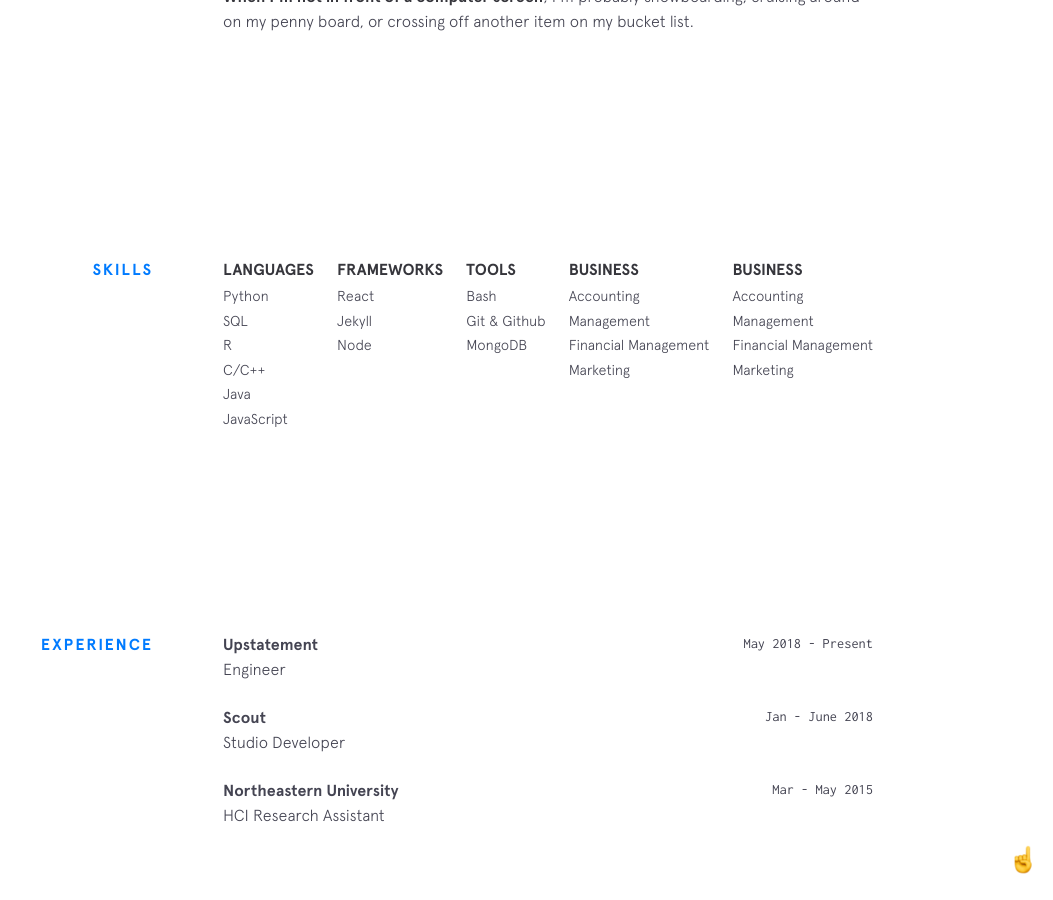
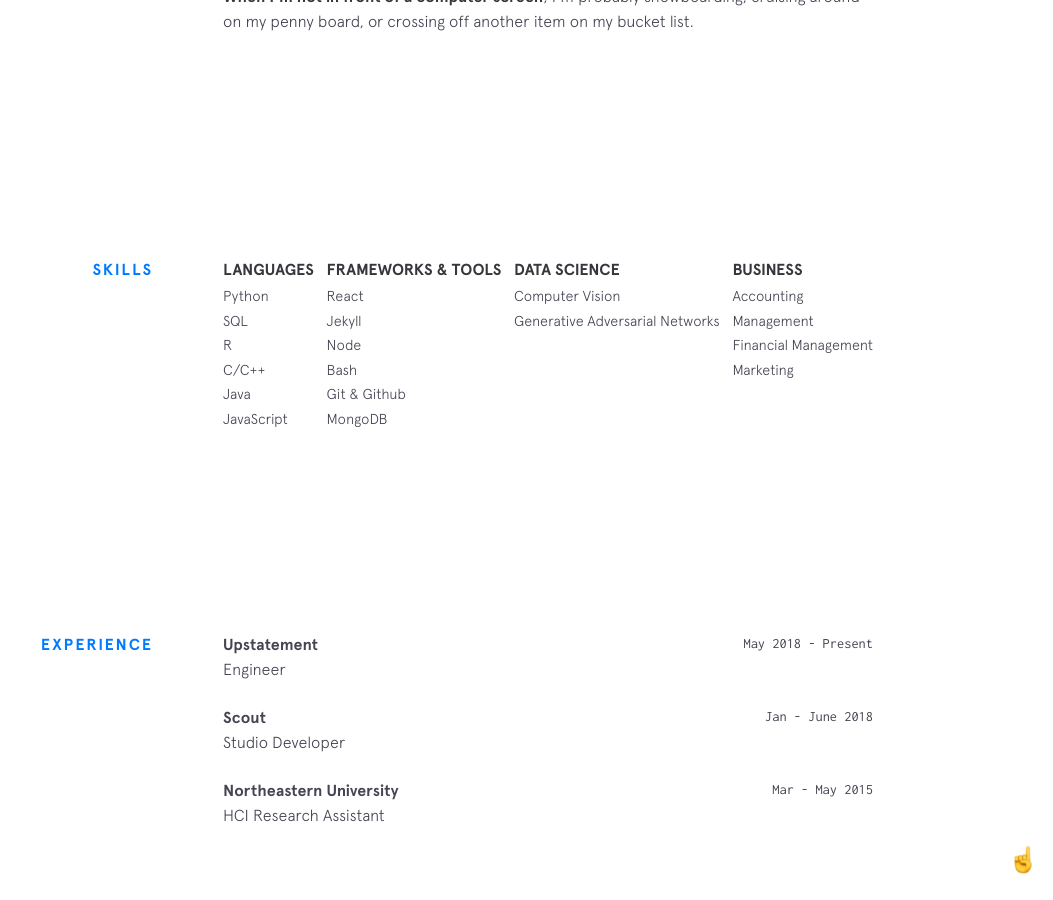
Before and after one commit to jervvs/jervvs.github.io, a Jekyll site: the page built from index.html, in a window 1280 px wide and 900 px high, scrolled down 1237 px. Shown: the whole window, without its empty margins (227-1280 px from the left). Built offline with Jekyll 4.4.1, drawn with Linux system fonts in a browser that asks for light colours; nearby versions of some CDN libraries.

Commit message:
Skills update

```diff
--- a/_data/skills.yml
+++ b/_data/skills.yml
@@ -10,11 +10,14 @@ frameworks:
   - item: React
   - item: Jekyll
   - item: Node
-
-tools:
   - item: Bash
   - item: Git & Github
   - item: MongoDB
+
+
+ds:
+  - item: Computer Vision
+  - item: Generative Adversarial Networks
 
 business:
   - item: Accounting
--- a/_includes/skills.html
+++ b/_includes/skills.html
@@ -12,7 +12,7 @@
         </ul>
       </div>
       <div class="skillz__category">
-        <div class="skillz__category__label">Frameworks</div>
+        <div class="skillz__category__label">Frameworks &amp; Tools</div>
         <ul>
           {% for framework in site.data.skills.frameworks %}
           <li class="skillz__category__item">{{framework.item}}</li>
@@ -20,9 +20,9 @@
         </ul>
       </div>
       <div class="skillz__category">
-        <div class="skillz__category__label">Tools</div>
+        <div class="skillz__category__label">Data Science</div>
         <ul>
-          {% for tool in site.data.skills.tools %}
+          {% for tool in site.data.skills.ds %}
           <li class="skillz__category__item">{{tool.item}}</li>
           {% endfor %}
         </ul>
@@ -35,14 +35,7 @@
           {% endfor %}
         </ul>
       </div>
-      <div class="skillz__category">
-        <div class="skillz__category__label">Business</div>
-        <ul>
-          {% for thing in site.data.skills.business %}
-          <li class="skillz__category__item">{{thing.item}}</li>
-          {% endfor %}
-        </ul>
-      </div>
+
     </div>
   </div>
 </section>
```
